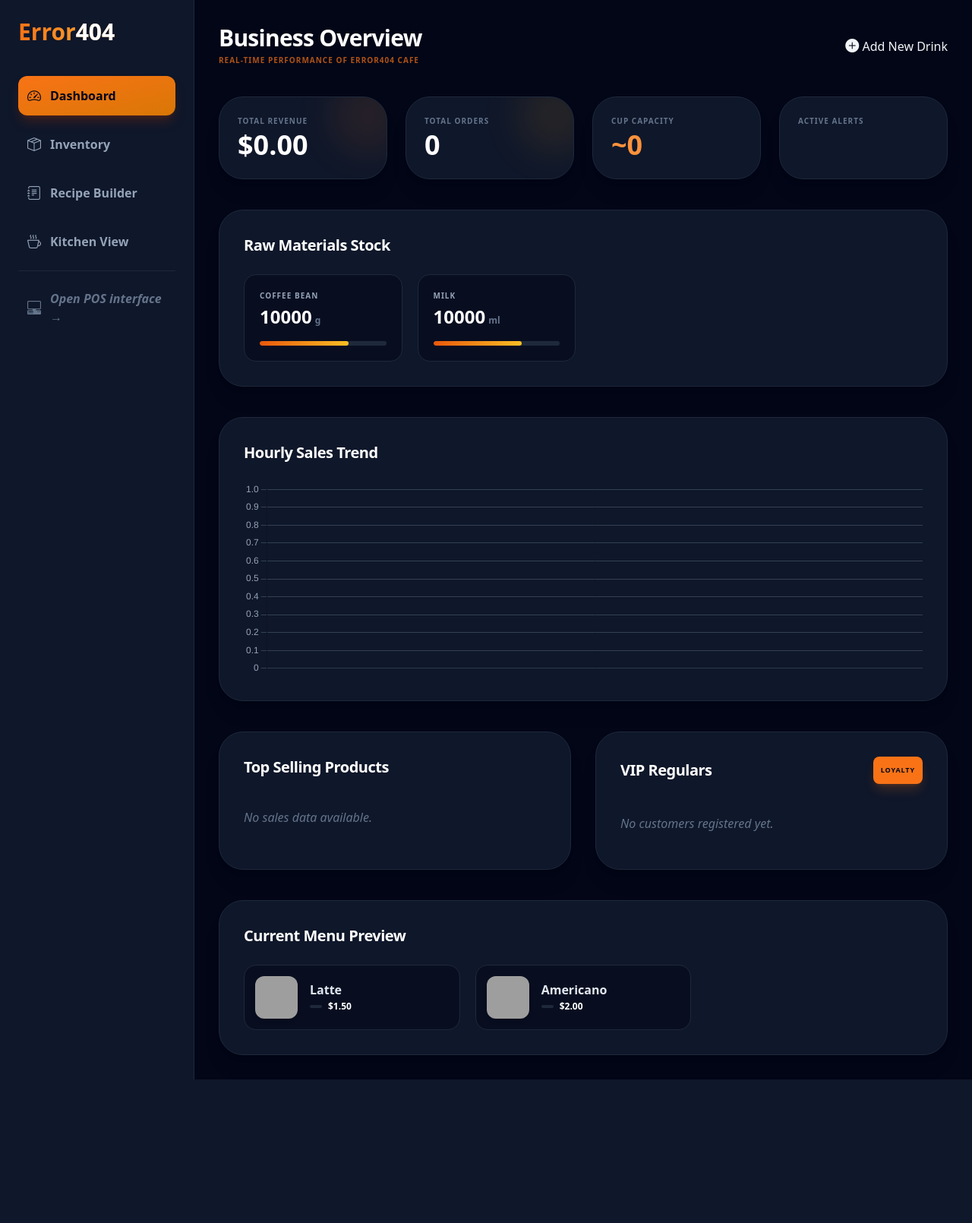
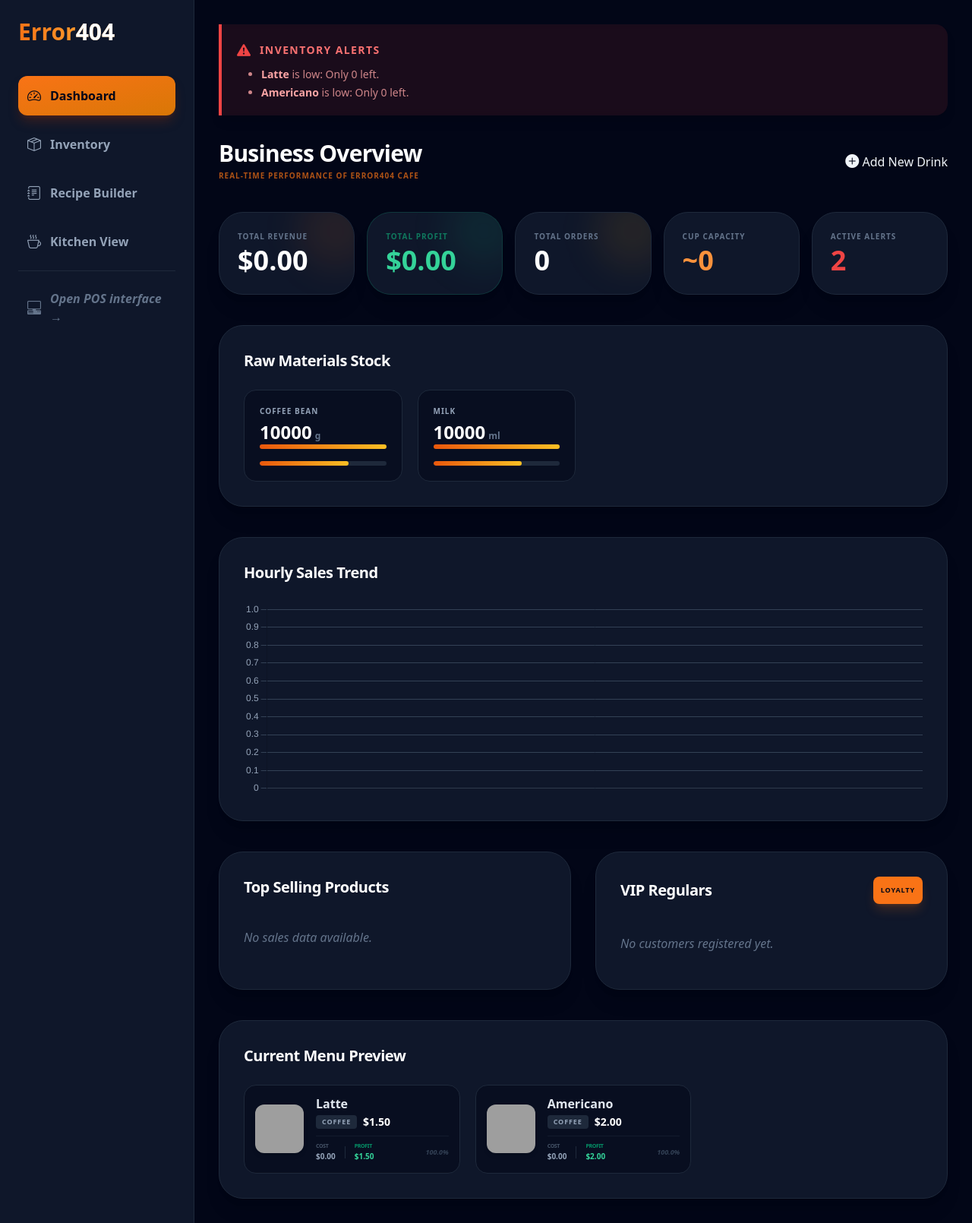
Before and after one commit to khomkhemarak/POS-Error404, a Django app: page /dashboard/ in a window 1280 px wide. Shown: the whole page at 76% size. Before the commit the page ends 1421 px from the top, so only its background shows below. Run offline with Django 5.2, Linux system fonts and the light colour scheme; data comes from the database, SQL or seed files in the repository; both versions use the stored data as it was after the commit; data that the repository does not hold is empty; some libraries are stand-ins or nearby versions; grey boxes are pictures that could not be loaded.

Commit message:
update 08/03/2026 for Khemarak

```diff
--- a/Error404/sales/templates/admin_dashboard.html
+++ b/Error404/sales/templates/admin_dashboard.html
@@ -88,21 +88,30 @@
             </button>
         </header>
 
-        <div class="grid grid-cols-1 md:grid-cols-4 gap-6 mb-10">
+        <div class="grid grid-cols-1 md:grid-cols-3 lg:grid-cols-5 gap-4 mb-10">
             <div class="bg-slate-900 p-6 rounded-[2rem] border border-slate-800 shadow-xl relative overflow-hidden group hover:border-orange-500/30 transition">
                 <div class="absolute -right-6 -top-6 w-24 h-24 bg-orange-500/10 rounded-full blur-xl group-hover:bg-orange-500/20 transition"></div>
                 <p class="text-slate-500 font-black uppercase text-[10px] tracking-widest mb-1 relative z-10">Total Revenue</p>
                 <h2 class="text-4xl font-black text-white relative z-10">${{ total_revenue|floatformat:2 }}</h2>
             </div>
+
+            <div class="bg-slate-900 p-6 rounded-[2rem] border border-emerald-500/20 shadow-xl relative overflow-hidden group hover:border-emerald-500/40 transition">
+                <div class="absolute -right-6 -top-6 w-24 h-24 bg-emerald-500/10 rounded-full blur-xl group-hover:bg-emerald-500/20 transition"></div>
+                <p class="text-emerald-500/60 font-black uppercase text-[10px] tracking-widest mb-1 relative z-10">Total Profit</p>
+                <h2 class="text-4xl font-black text-emerald-400 relative z-10">${{ total_profit|floatformat:2 }}</h2>
+            </div>
+
             <div class="bg-slate-900 p-6 rounded-[2rem] border border-slate-800 shadow-xl relative overflow-hidden group hover:border-amber-500/30 transition">
                 <div class="absolute -right-6 -top-6 w-24 h-24 bg-amber-500/10 rounded-full blur-xl group-hover:bg-amber-500/20 transition"></div>
                 <p class="text-slate-500 font-black uppercase text-[10px] tracking-widest mb-1 relative z-10">Total Orders</p>
                 <h2 class="text-4xl font-black text-white relative z-10">{{ order_count }}</h2>
             </div>
+
             <div class="bg-slate-900 p-6 rounded-[2rem] border border-slate-800 shadow-xl relative overflow-hidden group hover:border-orange-400/30 transition">
                 <p class="text-slate-500 font-black uppercase text-[10px] tracking-widest mb-1">Cup Capacity</p>
                 <h2 class="text-4xl font-black text-orange-400">~{{ total_capacity }}</h2>
             </div>
+
             <div class="bg-slate-900 p-6 rounded-[2rem] border border-slate-800 shadow-xl relative overflow-hidden group hover:border-red-500/30 transition">
                 <p class="text-slate-500 font-black uppercase text-[10px] tracking-widest mb-1">Active Alerts</p>
                 <h2 class="text-4xl font-black text-red-500">{{ low_stock_products.count|add:low_stock_ingredients.count }}</h2>
@@ -118,6 +127,8 @@
                     <div class="flex justify-between items-end">
                         <p class="text-2xl font-black text-white">{{ ing.stock_quantity|floatformat:0 }}<span class="text-xs font-bold text-slate-500 ml-1">{{ ing.unit }}</span></p>
                     </div>
+                    <div class="bg-gradient-to-r from-orange-600 to-amber-400 h-1.5 rounded-full"
+                        style="width: {{ ing.stock_quantity|divisibleby:100 }}%;"> </div>
                     <div class="w-full bg-slate-800 h-1.5 rounded-full mt-4 overflow-hidden">
                         <div class="bg-gradient-to-r from-orange-600 to-amber-400 h-1.5 rounded-full" style="width: 70%;"></div>
                     </div>
@@ -188,20 +199,36 @@
                 <div class="relative flex items-center gap-4 bg-slate-950/50 p-3.5 rounded-2xl border border-slate-800 hover:border-orange-500/30 transition group overflow-hidden">
 
                     {% if product.image %}
-                    <img src="{{ product.image.url }}" class="w-14 h-14 rounded-xl object-cover shadow-md group-hover:opacity-40 transition-all duration-300">
+                    <img src="{{ product.image.url }}" class="w-16 h-16 rounded-xl object-cover shadow-md group-hover:opacity-20 transition-all duration-300">
                     {% else %}
-                    <div class="w-14 h-14 bg-slate-800 rounded-xl flex items-center justify-center text-slate-500 group-hover:opacity-40 transition-all"><i class="bi bi-image"></i></div>
+                    <div class="w-16 h-16 bg-slate-800 rounded-xl flex items-center justify-center text-slate-500 group-hover:opacity-20 transition-all"><i class="bi bi-image"></i></div>
                     {% endif %}
 
-                    <div class="flex-grow group-hover:opacity-40 transition-all duration-300">
+                    <div class="flex-grow group-hover:opacity-20 transition-all duration-300">
                         <p class="font-bold text-slate-200 leading-tight group-hover:text-orange-400 transition">{{ product.name }}</p>
-                        <div class="flex items-center gap-2 mt-1">
-                            <span class="text-[10px] bg-slate-800 text-slate-400 px-2 py-0.5 rounded uppercase font-black tracking-widest">{{ product.category.name }}</span>
-                            <p class="text-xs font-black text-white">${{ product.base_price }}</p>
+
+                        <div class="flex items-center gap-2 mt-1 mb-2">
+                            <span class="text-[9px] bg-slate-800 text-slate-400 px-2 py-0.5 rounded uppercase font-black tracking-widest">{{ product.category }}</span>
+                            <p class="text-sm font-black text-white">${{ product.base_price }}</p>
+                        </div>
+
+                        <div class="flex items-center gap-2 pt-2 border-t border-slate-800/50">
+                            <div class="flex flex-col">
+                                <span class="text-[7px] font-black text-slate-600 uppercase tracking-tighter">Cost</span>
+                                <span class="text-[10px] font-bold text-slate-400">${{ product.get_production_cost|stringformat:".2f" }}</span>
+                            </div>
+                            <div class="h-4 w-[1px] bg-slate-800 mx-1"></div>
+                            <div class="flex flex-col">
+                                <span class="text-[7px] font-black text-emerald-600 uppercase tracking-tighter">Profit</span>
+                                <span class="text-[10px] font-black text-emerald-400">${{ product.get_profit_margin|stringformat:".2f" }}</span>
+                            </div>
+                            <div class="ml-auto text-right">
+                                <span class="text-[9px] font-black text-slate-700 italic block">{{ product.get_profit_percentage }}%</span>
+                            </div>
                         </div>
                     </div>
 
-                    <div class="absolute inset-0 flex items-center justify-center gap-3 translate-y-full group-hover:translate-y-0 transition-transform duration-300 bg-orange-500/10 backdrop-blur-sm">
+                    <div class="absolute inset-0 flex items-center justify-center gap-3 translate-y-full group-hover:translate-y-0 transition-transform duration-300 bg-orange-500/5 backdrop-blur-[2px]">
                         <button onclick="openEditModal('{{ product.id }}', '{{ product.name }}', '{{ product.base_price }}', '{{ product.category }}')"
                                 class="p-2.5 bg-slate-900 text-orange-500 rounded-xl border border-orange-500/50 hover:bg-orange-500 hover:text-slate-950 transition-all shadow-lg active:scale-90">
                             <i class="bi bi-pencil-fill"></i>
--- a/Error404/sales/views.py
+++ b/Error404/sales/views.py
@@ -23,14 +23,29 @@ def is_admin(user):
     return user.groups.filter(name='Admin').exists() or user.is_superuser
 
 def admin_dashboard(request):
-    # 1. Sales Analytics
+    # 1. Sales Analytics (Revenue)
     total_revenue = Order.objects.filter(is_completed=True).aggregate(Sum('total_amount'))['total_amount__sum'] or 0
-    order_count = Order.objects.count()
+    order_count = Order.objects.filter(is_completed=True).count()
+
+    # 2. CALCULATE ACTUAL PROFIT
+    # Fixed: OrderItem uses product.base_price and the related_name 'recipes' in get_production_cost
+    total_profit = Decimal('0.00')
+    completed_orders = OrderItem.objects.filter(order__is_completed=True).select_related('product')
+
+    for item in completed_orders:
+        cost_per_unit = item.product.get_production_cost()
+        # Fixed: Using product.base_price because 'price' field doesn't exist on OrderItem
+        sale_price = item.product.base_price
+
+        item_profit = sale_price - cost_per_unit
+        total_profit += (item_profit * item.quantity)
+
+    # 3. Popular Items
     popular_items = OrderItem.objects.values('product__name')\
         .annotate(total_qty=Sum('quantity'))\
         .order_by('-total_qty')[:5]
 
-    # 2. Hourly Sales (For the Chart.js graph)
+    # 4. Hourly Sales (For Chart.js)
     sales_by_hour = Order.objects.filter(is_completed=True)\
         .annotate(hour=ExtractHour('created_at'))\
         .values('hour')\
@@ -40,41 +55,36 @@ def admin_dashboard(request):
     labels = [f"{item['hour']}:00" for item in sales_by_hour]
     sales_data = [float(item['total']) for item in sales_by_hour]
 
-    # 3. Capacity Logic
+    # 5. Capacity Logic (Dynamic based on Ingredients)
     beans = Ingredient.objects.filter(name__icontains="Beans").first()
     milk = Ingredient.objects.filter(name__icontains="Milk").first()
     total_capacity = 0
-
     if beans:
         total_capacity = int(beans.stock_quantity / 20)
         if milk:
             total_capacity = min(total_capacity, int(milk.stock_quantity / 250))
 
-    # 4. Loyalty Leaderboard
+    # 6. Core Data & Inventory Alerts
     top_customers = Customer.objects.order_by('-points')[:5]
-
-    # 5. Core Data for Lists/Modals
     products = Product.objects.all()
     categories = Category.objects.all()
 
-    # 6. Final Context Assembly
-    # We put EVERYTHING into this dictionary
     context = {
         'total_revenue': total_revenue,
+        'total_profit': total_profit,
         'order_count': order_count,
         'popular_items': popular_items,
         'labels': labels,
         'sales_data': sales_data,
         'all_ingredients': Ingredient.objects.all(),
         'products': products,
-        'categories': categories, # This ensures your dropdown works!
+        'categories': categories,
         'top_customers': top_customers,
         'total_capacity': total_capacity,
-        'low_stock_products': [],
+        'low_stock_products': Product.objects.filter(stock__lt=10),
         'low_stock_ingredients': Ingredient.objects.filter(stock_quantity__lt=500),
     }
 
-    # Pass the context dictionary here
     return render(request, 'admin_dashboard.html', context)
 
 def add_product(request):
@@ -194,23 +204,32 @@ def add_ingredient(request):
         name = request.POST.get('name')
         unit = request.POST.get('unit')
 
-        # 1. Get the Quantity (Items) from the form
-        # Make sure the name 'quantity_items' matches the name in your HTML input
+        # 1. Get the values from the form
         qty_items = int(request.POST.get('quantity_items', 1))
+        stock_per_item = float(request.POST.get('stock_per_item', 0))
+        price_per_item = float(request.POST.get('price_per_item', 0)) # New field from HTML
 
-        # 2. Get the Stock per 1 Item
-        stock_per_item = float(request.POST.get('stock_per_item', 0))
-
-        # 3. Calculate the total stock quantity
+        # 2. Calculate the total stock quantity
         total_stock = qty_items * stock_per_item
 
-        # 4. Save BOTH values to the database
+        # 3. Calculate UNIT COST (e.g., cost per 1 gram)
+        # We divide Price by Stock per Item to get the cost of a single unit (g/ml)
+        unit_cost = 0
+        if stock_per_item > 0:
+            unit_cost = price_per_item / stock_per_item
+
+        # 4. Save everything to the database
         Ingredient.objects.create(
             name=name,
             unit=unit,
-            items_count=qty_items,    # This saves the '10'
-            stock_quantity=total_stock # This saves the '10000'
+            items_count=qty_items,
+            stock_quantity=total_stock,
+            # Ensure your Model has these fields!
+            unit_cost=unit_cost,
+            last_purchase_price=price_per_item
         )
+
+        messages.success(request, f'Added {name} to inventory.')
         return redirect('inventory_list')
 
 def delete_ingredient(request, pk):
```
Also changed, not shown: Error404/sales/models.py (+42 -3 lines), Error404/sales/templates/inventory.html (+19 -0 lines), Error404/db.sqlite3, Error404/sales/migrations/0007_ingredient_unit_cost.py (added), Error404/sales/migrations/0008_ingredient_last_purchase_price.py (added), Error404/sales/migrations/0009_recipe_quantity.py (added), 2 other files.
